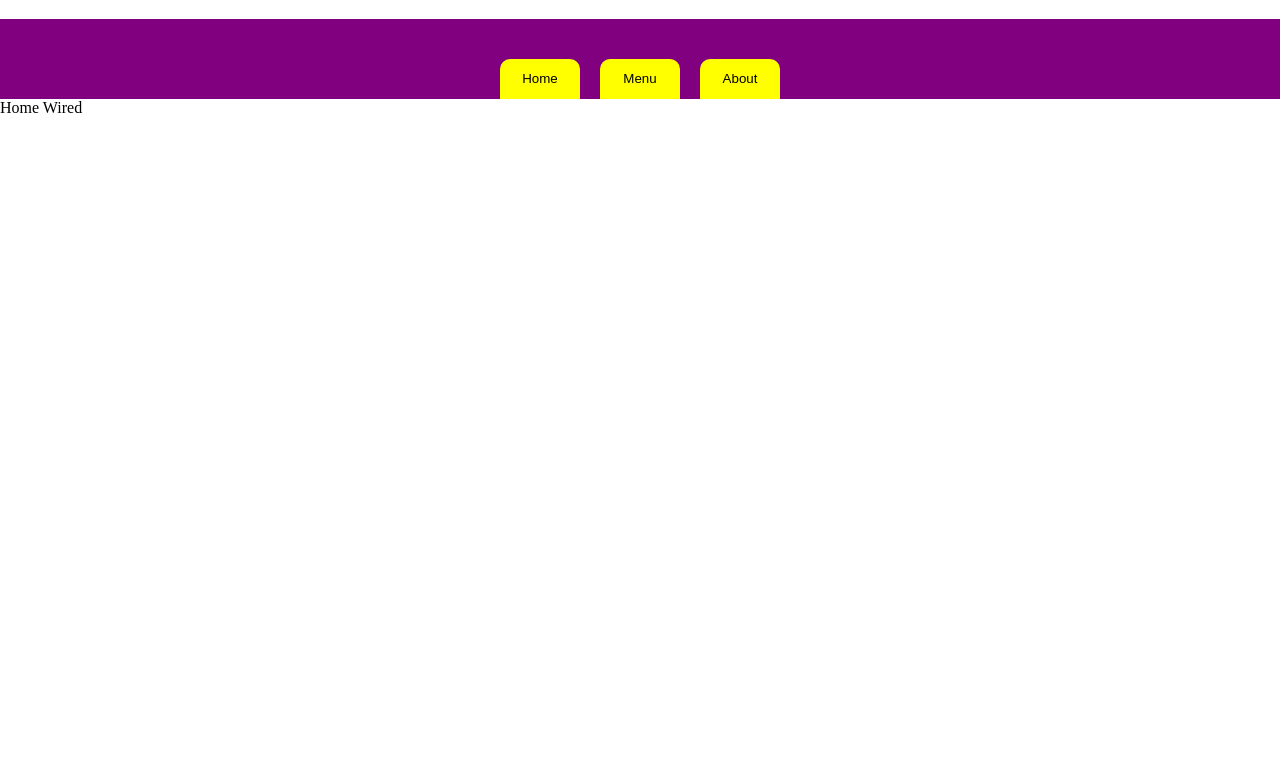
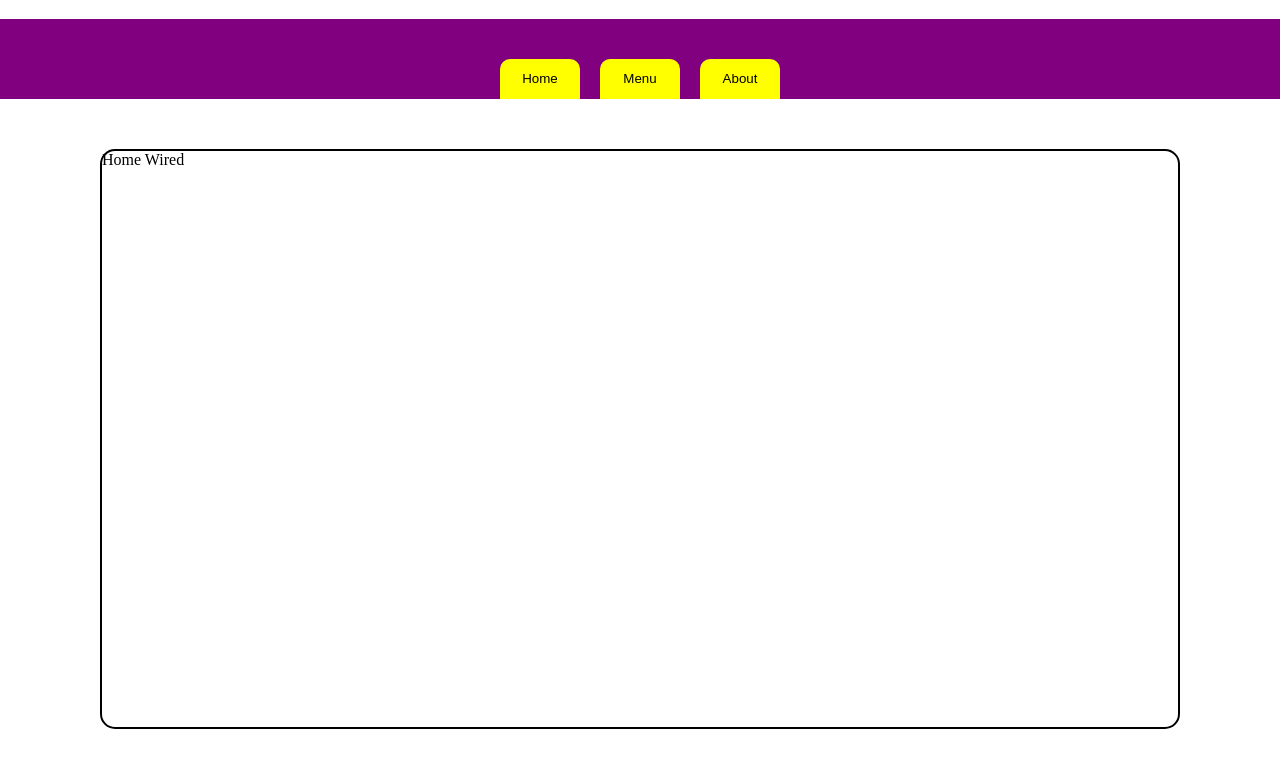
Before and after one commit to JohnnyUtah666/restaurant, a website built with webpack: page src/index.html in a window 1280 px wide. Shown: the part 61-828 px from the top of the page. Built offline with nearby package versions, Linux system fonts and the light colour scheme.

Commit message:
add image loader to webpack config file; add jpg file to src folder

```diff
--- a/src/index.js
+++ b/src/index.js
@@ -2,6 +2,7 @@ import './style.css';
 import { populateAbout } from './aboutTab';
 import { populateMenu } from './menuTab';
 import { populateHome } from './homeTab';
+
 
 
 
@@ -42,6 +43,7 @@ let content = document.createElement('div');
 content.setAttribute('id', 'content');
 container.appendChild(content);
 
+
 let subcontent = document.createElement('div');
 subcontent.setAttribute('id', 'subcontent');
 content.appendChild(subcontent);
--- a/src/style.css
+++ b/src/style.css
@@ -31,6 +31,13 @@ html, body {
 
 #content {
     flex: 1 1 auto;
+    display: flex;
+}
 
-
+#subcontent {
+    border: 2px solid black;
+    height: 80%;
+    width: 90%;
+    margin: 50px 100px 20px 100px;
+    border-radius: 15px;
 }
--- a/webpack.config.js
+++ b/webpack.config.js
@@ -7,6 +7,10 @@ module.exports = {
           {
             test: /\.css$/i,
             use: ["style-loader", "css-loader"],
+          },
+          {
+            test: /\.(png|svg|jpg|jpeg|gif)$/i,
+            type: 'asset/resource',
           },
         ],
       },
```
Also changed, not shown: 1 other file.
